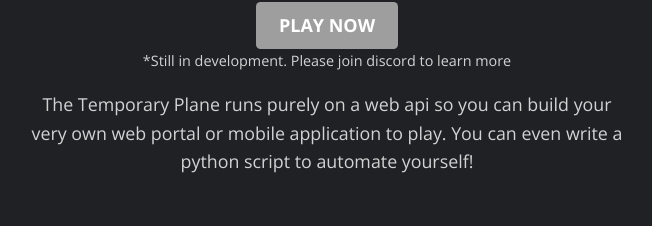
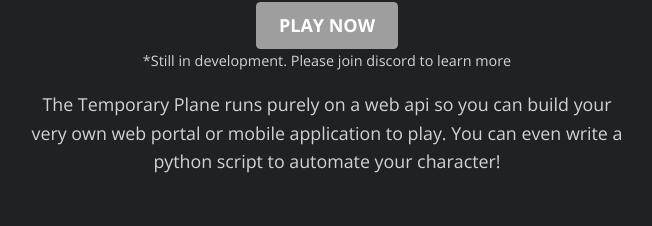
Before and after one commit to tbrixey/the-temp-plane-web, a Next.js app: page / in a window 1280 px wide. Shown: the part 2222-2448 px from the top of the page, without its empty margins (313-965 px from the left). Built offline with nearby package versions, Linux system fonts and the light colour scheme; no server answers.

Commit message:
text adjustment

```diff
--- a/pages/index.tsx
+++ b/pages/index.tsx
@@ -136,7 +136,7 @@ const Home: NextPage = () => {
             <p>
               The Temporary Plane runs purely on a web api so you can build your
               very own web portal or mobile application to play. You can even
-              write a python script to automate yourself!
+              write a python script to automate your character!
             </p>
           </div>
         </div>
```
